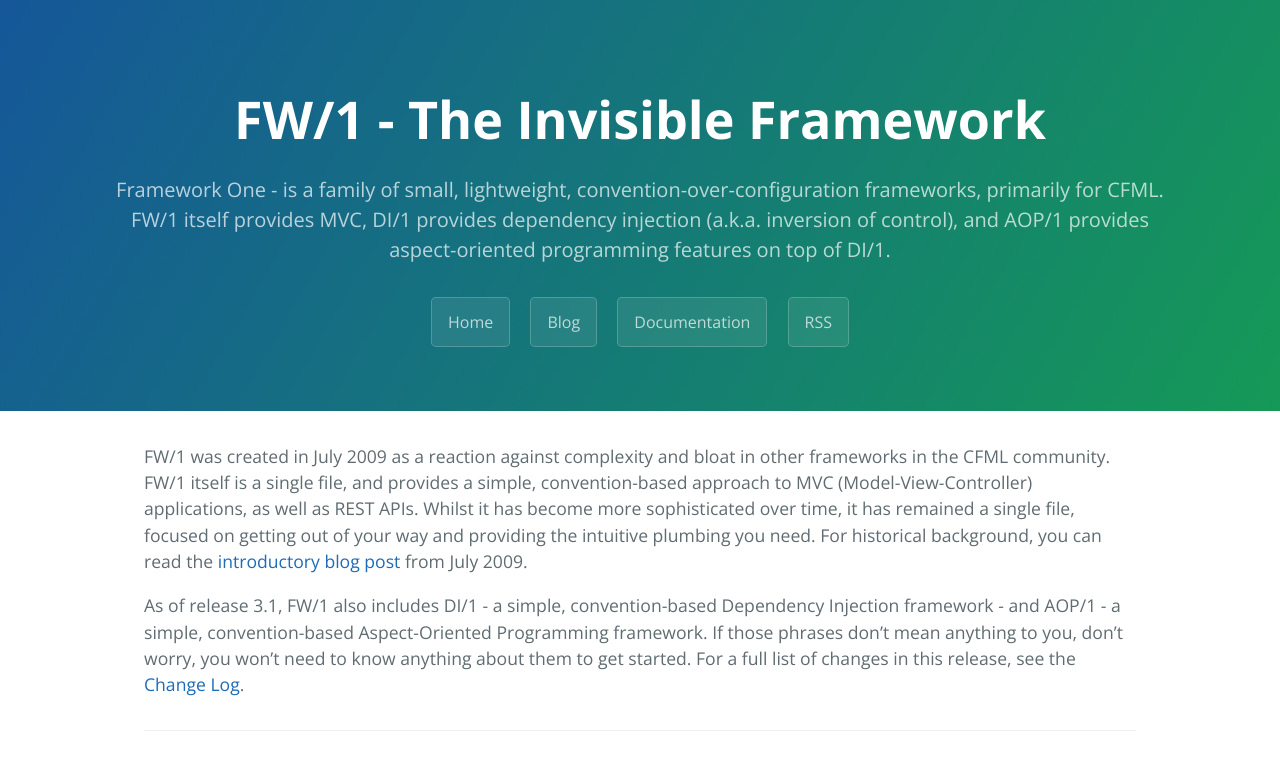
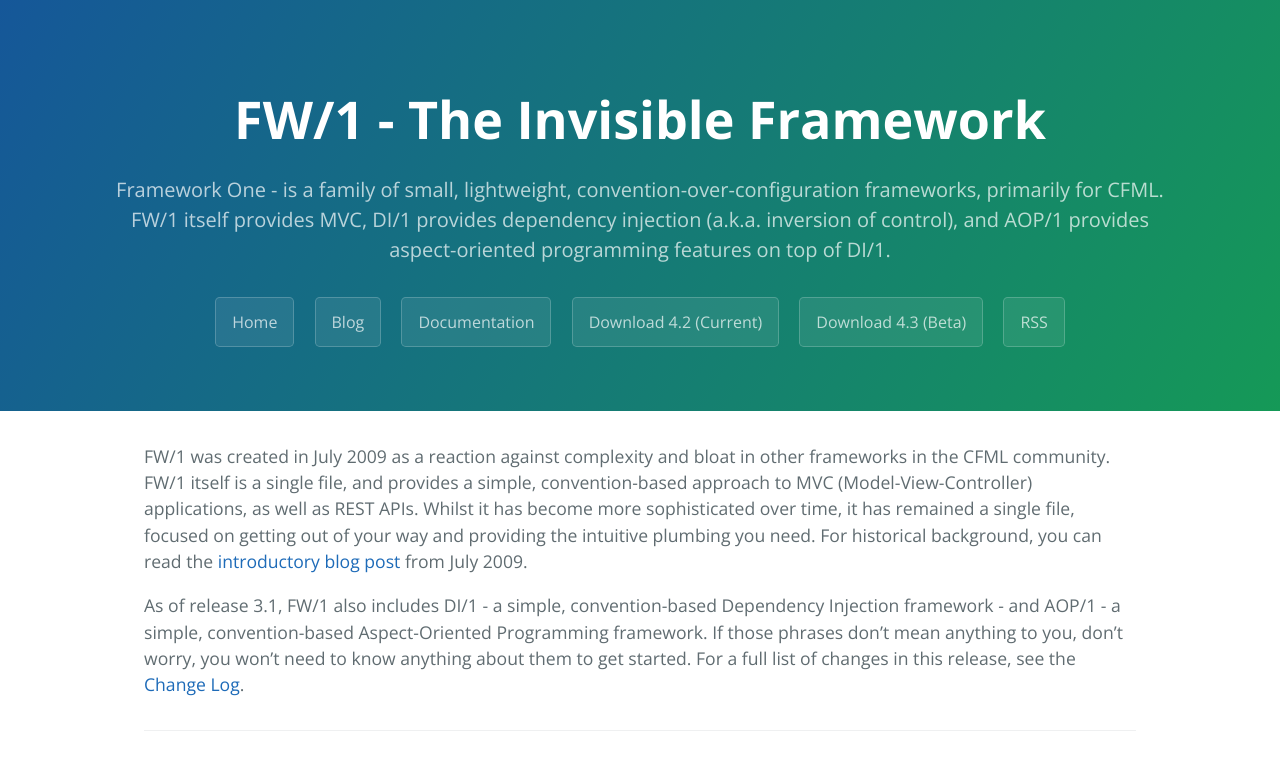
Before and after one commit to sneiland/sneiland.github.io, a Jekyll site: the page built from index.md, in a window 1280 px wide. Shown: the top 770 px of the page. Built offline with Jekyll 4.4.1, drawn with Linux system fonts in a browser that asks for light colours; our own code applies the rules of GitHub Pages for plain Markdown files.

Commit message:
Add download links

```diff
--- a/_config.yml
+++ b/_config.yml
@@ -46,6 +46,8 @@ show_downloads: false
 disqus_short_name: framework-one
 disqus_show_comment_count: true
 
+show_downloads: true
+
 # Exclude from processing.
 # The following items will not be processed, by default.
 # Any item listed under the `exclude:` key here will be automatically added to
--- a/_layouts/default.html
+++ b/_layouts/default.html
@@ -30,11 +30,11 @@
 		<a href="{{ root_url }}/blog" class="btn">Blog</a>
 		<a href="{{ root_url }}/documentation" class="btn">Documentation</a>
 		{% if site.github.is_project_page %}
-			<a href="{{ site.github.repository_url }}" class="btn">View on GitHub</a>
+			<a href="https://github.com/framework-one/fw1/" class="btn" target="_blank">View on GitHub</a>
 		{% endif %}
 		{% if site.show_downloads %}
-			<a href="{{ site.github.zip_url }}" class="btn">Download .zip</a>
-			<a href="{{ site.github.tar_url }}" class="btn">Download .tar.gz</a>
+			<a href="https://github.com/framework-one/fw1/archive/master.zip" class="btn">Download 4.2 (Current)</a>
+			<a href="https://github.com/framework-one/fw1/archive/v4.3.0-beta.1.zip" class="btn">Download 4.3 (Beta)</a>
 		{% endif %}
 		{% if site.subscribe_rss %}
 			<a href="{{ site.subscribe_rss }}" rel="subscribe-rss" title="subscribe via RSS" class="btn">RSS</a>
--- a/_layouts/documentation.html
+++ b/_layouts/documentation.html
@@ -4,8 +4,8 @@ layout: default
 
 <aside class="documentation-nav">
 	<section>
+		<a href="/documentation/changelog">Changelog</a><br />
 		<a href="/documentation/roadmap/">Roadmap</a><br />
-		<a href="/documentation/changelog">Changelog</a><br />
 	</section>
 	<section>
 		<h3>4.3 Documentation (beta)</h3>
```
